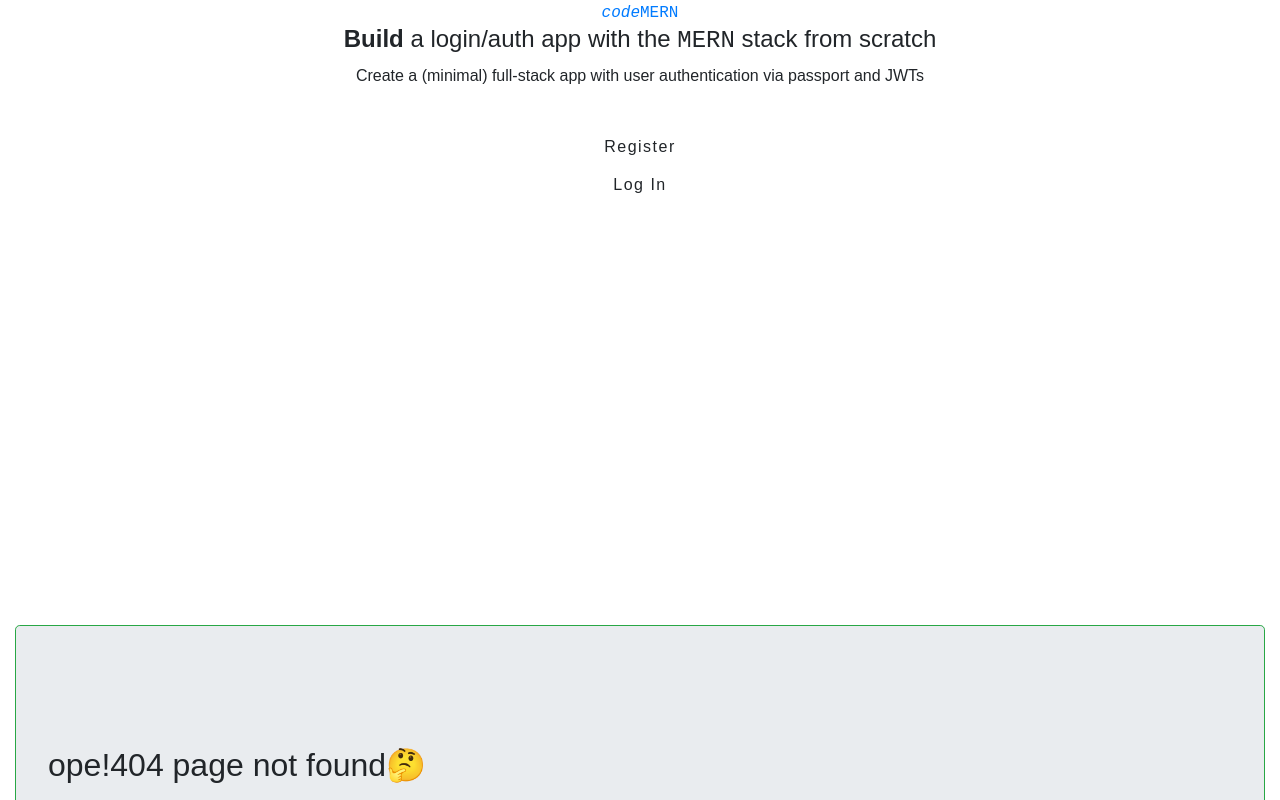
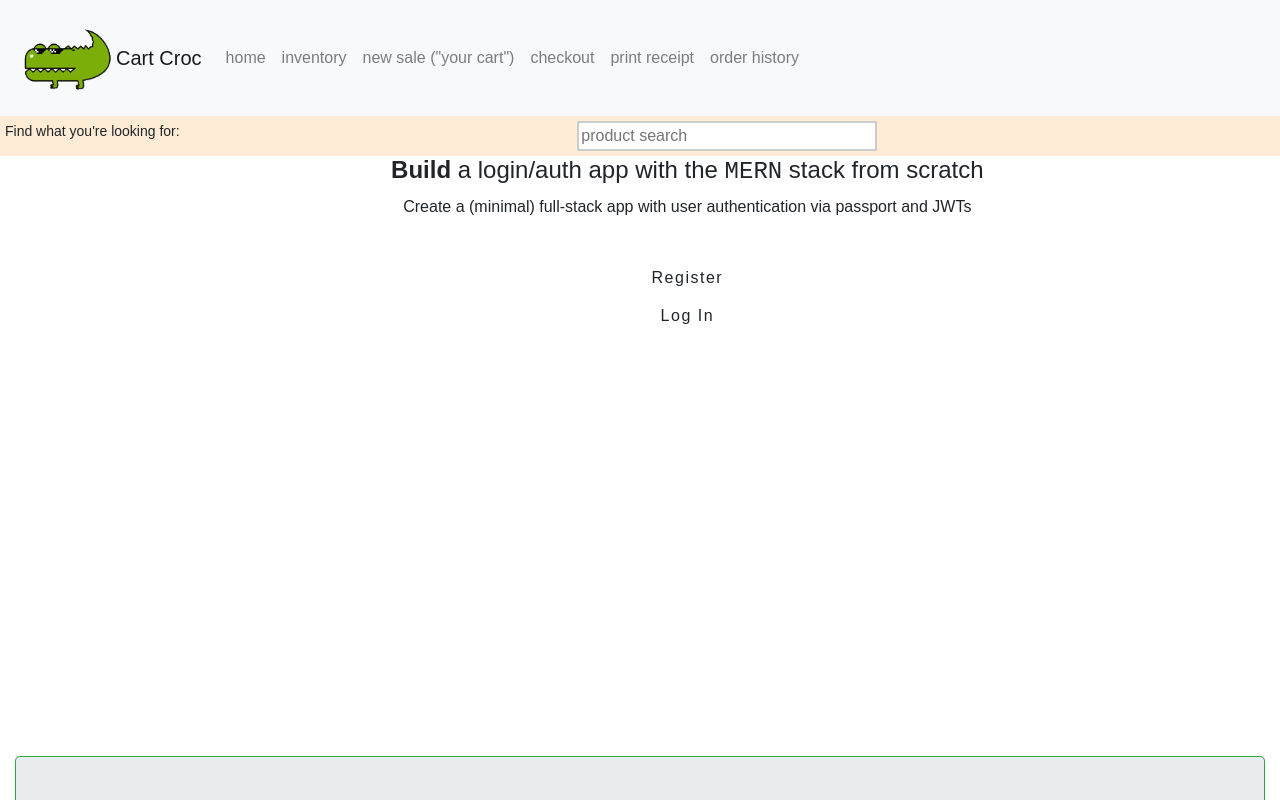
Before and after one commit to coryjquirk/cart-croc, a React (Create React App) app in the folder client/: page / in a window 1280 px wide. Before the commit this address had no page. Shown: the top 800 px of the page. Built offline with nearby package versions, Linux system fonts and the light colour scheme.

Commit message:
mostly back to normal WITH passport

```diff
--- a/client/src/App.js
+++ b/client/src/App.js
@@ -31,6 +31,7 @@ import TestingInventoryPage from "./pages/TestInventoryShitOut";
 import TestEditPage from "./pages/TestEditInventory";
 
 import "./App.css";
+import { StoreProvider } from "./utils/GlobalState";
 
 // Check for token to keep user logged in
 if (localStorage.jwtToken) {
@@ -55,9 +56,11 @@ class App extends Component {
   render() {
     return (
       <Provider store={store}>
+        <StoreProvider>
           <Router>
             <div className="App">
-            <Navbar />
+              <Nav />
+              <SearchBar />
               <Route exact path="/" component={Landing} />
               <Route exact path="/register" component={Register} />
               <Route exact path="/login" component={Login} />
@@ -94,6 +97,7 @@ class App extends Component {
               </Switch>
             </div>
           </Router>
+        </StoreProvider>
       </Provider>
     );
   }
@@ -113,8 +117,7 @@ export default App;
 //       <Router>
 //         <div className="App">
 //           <StoreProvider>
-//             <Nav />
-//             <SearchBar />
+
 //             <div id="main">
 //               <Switch>
 
```
Also changed, not shown: 1 other file (tests, documents, lock files or other folders). Lines whose indentation alone changed are shown as unchanged.
